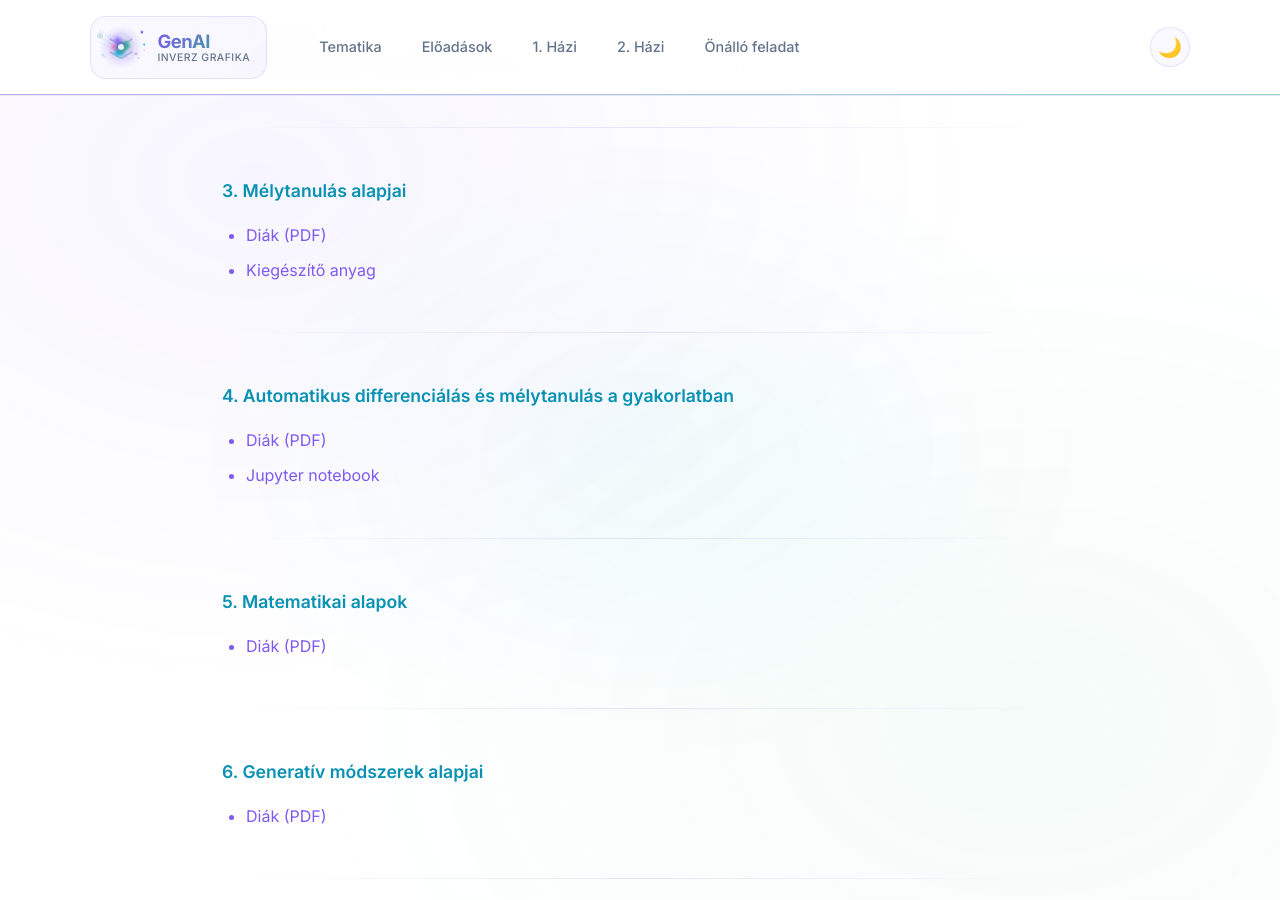
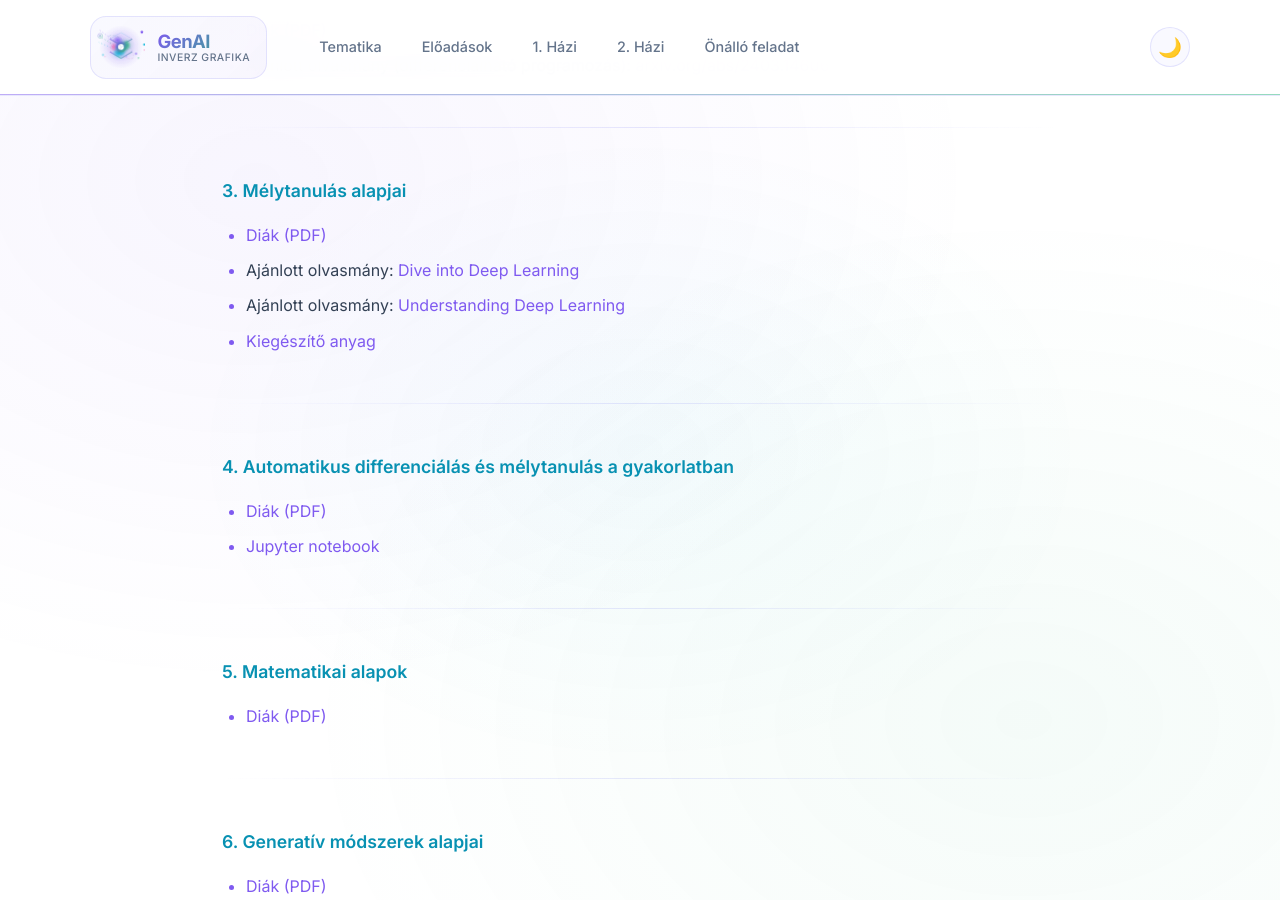
Before and after one commit to VaitkusM/genai-inverse-graphics-bme-vik-iit, a Jekyll site: the page built from eloadasok.md, in a window 1280 px wide and 900 px high, scrolled down 925 px. Built offline with Jekyll 4.4.1, drawn with Linux system fonts in a browser that asks for light colours.

Commit message:
Sync from private repository

```diff
--- a/eloadasok.md
+++ b/eloadasok.md
@@ -31,7 +31,9 @@ Az előadások diái és kiegészítő anyagok itt lesznek elérhetők.
 
 ### 3. Mélytanulás alapjai {#het-3}
 
-- [Diák (PDF)](#)
+- [Diák (PDF)](GenAI_2026_E03_NeuralNetworks.pdf)
+- Ajánlott olvasmány: [Dive into Deep Learning](https://d2l.ai/)
+- Ajánlott olvasmány: [Understanding Deep Learning](https://udlbook.github.io/udlbook/)
 - [Kiegészítő anyag](#)
 
 ---
```
Also changed, not shown: 1 other file.
